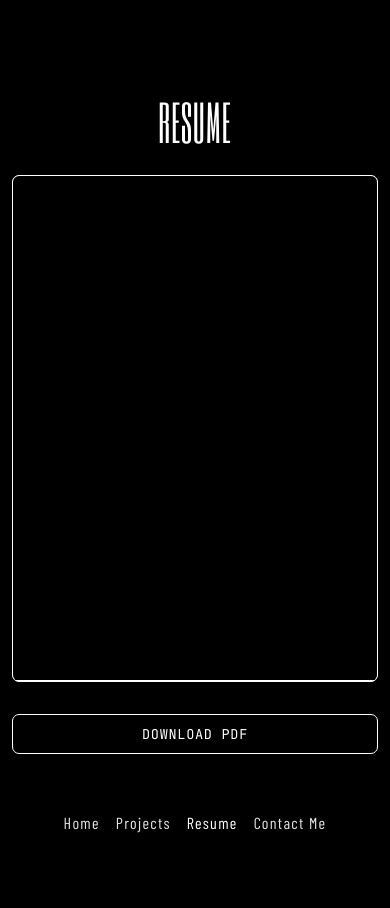
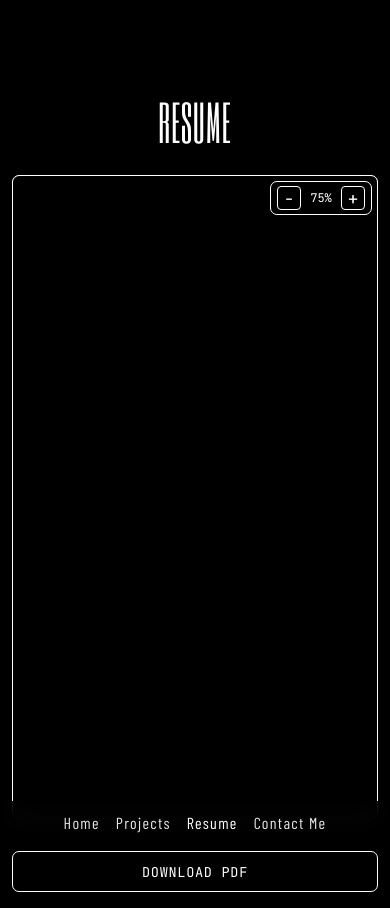
Before and after one commit to daniel3606/DL_Portfolio_Website_V03, a React (Vite) app: page /resume in a window 390 px wide. Before the commit the page ends 844 px from the top, so only its background shows below. Built offline with nearby package versions, Linux system fonts and the light colour scheme; a web font is replaced by a local one.

Commit message:
Add zoom controls to resume and update to SWE13.7 version

```diff
--- a/src/pages/Resume.css
+++ b/src/pages/Resume.css
@@ -65,12 +65,63 @@
 
 .pdf-viewer-container {
   width: 100%;
-  height: 95vh;
+  height: calc(100vh - 300px);
+  max-height: calc(100vh - 200px);
+  min-height: 500px;
   border-radius: 7px;
   overflow: hidden;
   border: 1px solid #ffffff;
   background: white;
   margin-bottom: 2rem;
+  position: relative;
+}
+
+.zoom-controls {
+  position: absolute;
+  top: 10px;
+  right: 10px;
+  display: flex;
+  align-items: center;
+  gap: 10px;
+  z-index: 10;
+  background-color: rgba(0, 0, 0, 0.7);
+  padding: 8px 12px;
+  border-radius: 7px;
+  border: 1px solid #ffffff;
+}
+
+.zoom-button {
+  background-color: transparent;
+  color: #ffffff;
+  border: 1px solid #ffffff;
+  border-radius: 4px;
+  width: 32px;
+  height: 32px;
+  font-size: 1.5rem;
+  font-weight: 300;
+  cursor: pointer;
+  display: flex;
+  align-items: center;
+  justify-content: center;
+  transition: all 0.3s ease;
+  font-family: 'JetBrains Mono', monospace;
+}
+
+.zoom-button:hover {
+  background-color: #ffffff;
+  color: #000000;
+}
+
+.zoom-button:active {
+  transform: scale(0.95);
+}
+
+.zoom-level {
+  color: #ffffff;
+  font-size: 0.9rem;
+  font-family: 'JetBrains Mono', monospace;
+  min-width: 45px;
+  text-align: center;
 }
 
 .pdf-viewer {
@@ -102,7 +153,27 @@
   }
 
   .pdf-viewer-container {
-    height: 75vh;
+    height: calc(100vh - 250px);
+    max-height: calc(100vh - 180px);
+    min-height: 400px;
+  }
+
+  .zoom-controls {
+    top: 8px;
+    right: 8px;
+    padding: 6px 10px;
+    gap: 8px;
+  }
+
+  .zoom-button {
+    width: 28px;
+    height: 28px;
+    font-size: 1.3rem;
+  }
+
+  .zoom-level {
+    font-size: 0.85rem;
+    min-width: 40px;
   }
 }
 
@@ -130,7 +201,27 @@
   }
 
   .pdf-viewer-container {
-    height: 70vh;
+    height: calc(100vh - 220px);
+    max-height: calc(100vh - 150px);
+    min-height: 350px;
+  }
+
+  .zoom-controls {
+    top: 6px;
+    right: 6px;
+    padding: 5px 8px;
+    gap: 6px;
+  }
+
+  .zoom-button {
+    width: 26px;
+    height: 26px;
+    font-size: 1.2rem;
+  }
+
+  .zoom-level {
+    font-size: 0.8rem;
+    min-width: 35px;
   }
 }
 
@@ -150,7 +241,27 @@
   }
 
   .pdf-viewer-container {
-    height: 60vh;
+    height: calc(100vh - 200px);
+    max-height: calc(100vh - 120px);
+    min-height: 300px;
     border-radius: 7px;
   }
+
+  .zoom-controls {
+    top: 5px;
+    right: 5px;
+    padding: 4px 6px;
+    gap: 5px;
+  }
+
+  .zoom-button {
+    width: 24px;
+    height: 24px;
+    font-size: 1.1rem;
+  }
+
+  .zoom-level {
+    font-size: 0.75rem;
+    min-width: 30px;
+  }
 }
--- a/src/pages/Resume.jsx
+++ b/src/pages/Resume.jsx
@@ -1,15 +1,25 @@
-import React from 'react';
+import React, { useState } from 'react';
 import './Resume.css';
-import resumePDF from '../assets/DanielLimResume_11.7.pdf';
+import resumePDF from '../assets/DanielLimResumeSWE13.7.pdf';
 
 function Resume() {
+  const [zoomLevel, setZoomLevel] = useState(75);
+
   const handleDownload = () => {
     const link = document.createElement('a');
     link.href = resumePDF;
-    link.download = 'DanielLimResume_11.7.pdf';
+    link.download = 'DanielLimResumeSWE13.7.pdf';
     document.body.appendChild(link);
     link.click();
     document.body.removeChild(link);
+  };
+
+  const handleZoomIn = () => {
+    setZoomLevel(prev => Math.min(prev + 10, 200)); // Max zoom 200%
+  };
+
+  const handleZoomOut = () => {
+    setZoomLevel(prev => Math.max(prev - 10, 50)); // Min zoom 50%
   };
 
   return (
@@ -20,10 +30,20 @@ function Resume() {
         </div>
 
         <div className="pdf-viewer-container">
+          <div className="zoom-controls">
+            <button className="zoom-button" onClick={handleZoomOut} aria-label="Zoom out">
+              -
+            </button>
+            <span className="zoom-level">{zoomLevel}%</span>
+            <button className="zoom-button" onClick={handleZoomIn} aria-label="Zoom in">
+              +
+            </button>
+          </div>
           <iframe
-            src={`${resumePDF}#toolbar=0&navpanes=0&scrollbar=1&zoom=75`}
+            src={`${resumePDF}#toolbar=0&navpanes=0&scrollbar=1&zoom=${zoomLevel}`}
             className="pdf-viewer"
             title="Daniel Lim Resume"
+            key={zoomLevel} // Force re-render when zoom changes
           />
         </div>
 
```
Also changed, not shown: 1 other file (tests, documents, lock files or other folders).
